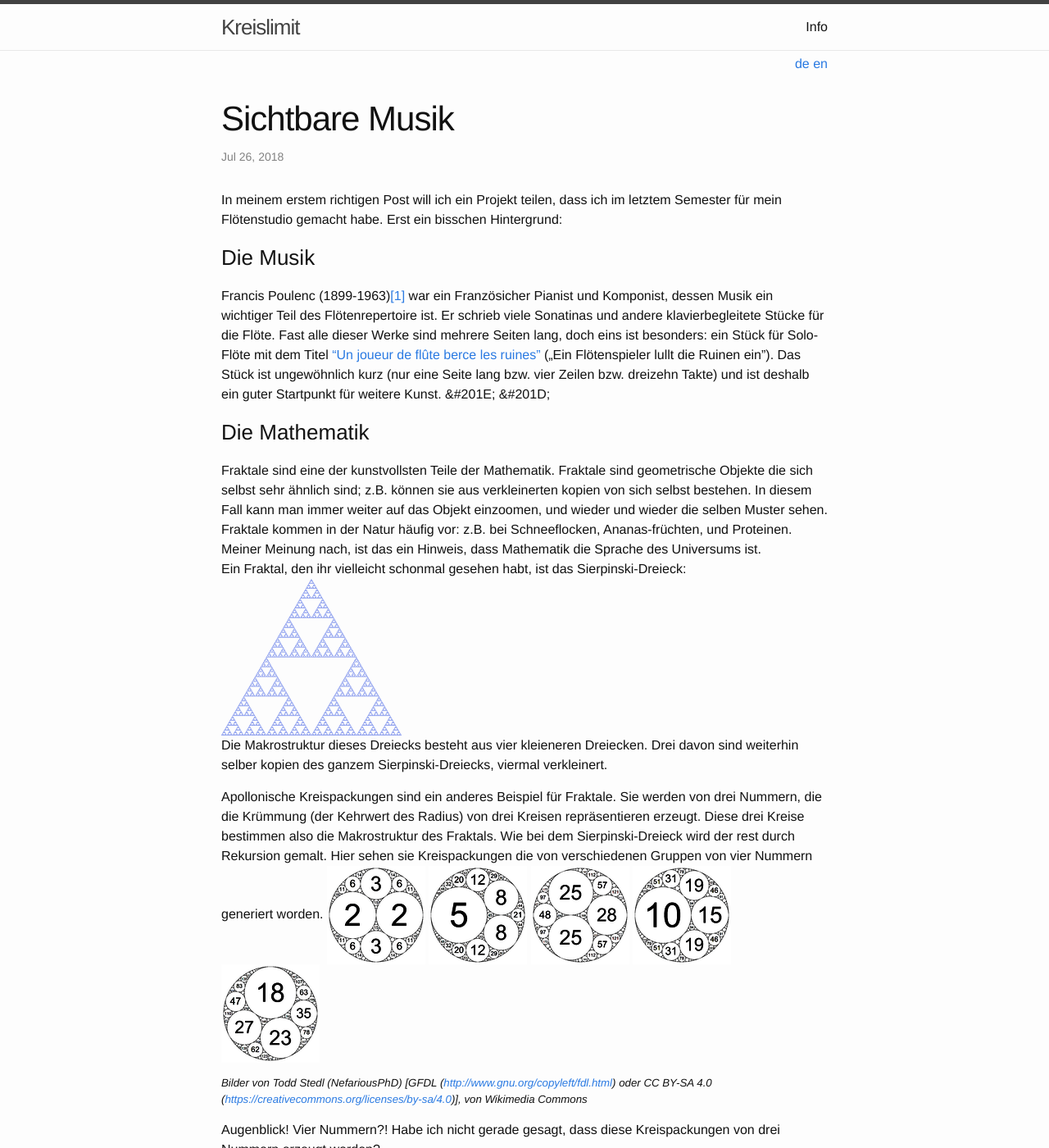
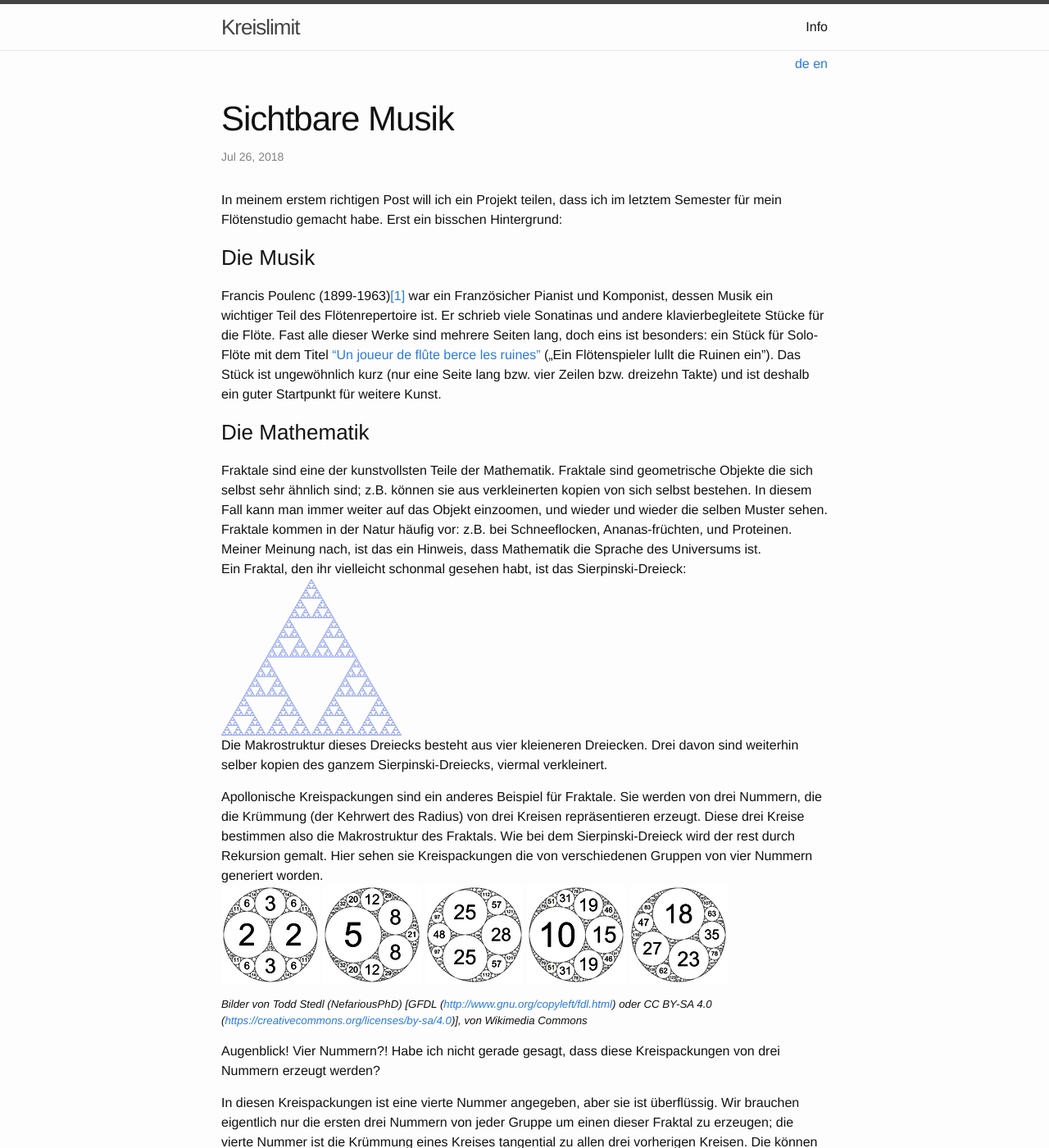
Before and after one commit to nglaeser/minima-site, a Jekyll site: the page built from _posts/2018-07-26-Sichtbare-Musik.md, in a window 1280 px wide and 1400 px high. Shown: the whole window at 82% size. Built offline with Jekyll 4.4.1, drawn with Linux system fonts in a browser that asks for light colours; formulas are drawn with MathJax 3; some of the changed lines change nothing that is shown; some of the changed text lies outside the part shown.

Commit message:
some typos

```diff
--- a/_posts/2018-07-26-Sichtbare-Musik.md
+++ b/_posts/2018-07-26-Sichtbare-Musik.md
@@ -11,8 +11,6 @@
 
 ### Die Musik
 Francis Poulenc (1899-1963)[\[1\]](#references) war ein Französicher Pianist und Komponist, dessen Musik ein wichtiger Teil des Flötenrepertoire ist. Er schrieb viele Sonatinas und andere klavierbegleitete Stücke für die Flöte. Fast alle dieser Werke sind mehrere Seiten lang, doch eins ist besonders: ein Stück für Solo-Flöte mit dem Titel ["Un joueur de flûte berce les ruines"](../../../files/Poulenc.pdf) („Ein Flötenspieler lullt die Ruinen ein”). Das Stück ist ungewöhnlich kurz (nur eine Seite lang bzw. vier Zeilen bzw. dreizehn Takte) und ist deshalb ein guter Startpunkt für weitere Kunst.
-&#201E;
-&#201D;
 
 ### Die Mathematik
 Fraktale sind eine der kunstvollsten Teile der Mathematik. Fraktale sind geometrische Objekte die sich selbst sehr ähnlich sind; z.B. können sie aus verkleinerten kopien von sich selbst bestehen. In diesem Fall kann man immer weiter auf das Objekt einzoomen, und wieder und wieder die selben Muster sehen. Fraktale kommen in der Natur häufig vor: z.B. bei Schneeflocken, Ananas-früchten, und Proteinen. Meiner Meinung nach, ist das ein Hinweis, dass Mathematik die Sprache des Universums ist.
@@ -35,16 +33,16 @@
 \\[k_4 = k_1 + k_2 + k_3 \pm 2\sqrt{k_1k_2+k_2k_3+k_1k_3}\\]
 (Eine detailierte Erklärung finden sie [in diesem Blogeintrag (auf Englisch)](https://euler.genepeer.com/from-herons-formula-to-descartes-circle-theorem).)
 
-Also, wenn wir nur die Nummern (-1, 2, 2) wüssten, könnten wir die vierte Nummer bestimmen:
+Also, wenn wir nur die Nummern (-1, 2, 2) wissen, können wir auch die vierte Nummer bestimmen:
 \\[k_4 = -1 + 2 + 2 \\pm 2(0)\\]
 \\[k_4 = 3\\]
 
-Das wichtige ist dass das ganze Fraktal durch drei Nummern definiert werden kann. (Details, inkl. genau wie sie ihre einene Kreispackung malen können) finden sie in [diesem Englischen wikiHow Artikel](https://www.wikihow.com/Create-an-Apollonian-Gasket).)
+Das wichtige ist dass das ganze Fraktal durch drei Nummern definiert werden kann. (Details, inkl. genau wie sie ihre einene Kreispackung malen können) finden sie in [diesem Englischen wikiHow Artikel](https://www.wikihow.com/Create-an-Apollonian-Gasket).
 
 ### Die Informatik
 Im Internet gibt es viele Programme und Webseiten die ihnen helfen können, euren egeinen Fraktal herzustellen. Eine solche Seite ist Ludger Sandigs [Apollonische Kreispackung Erzeuger](http://lsandig.org/cgi-bin/apollon/index.cgi) und sein [dazugehöriger Blogeintrag](https://lsandig.org/blog/2014/08/apollon-python/). Dies ist eine Online-version von seinem Kommandozeilenprogramm [apollon](https://github.com/lsandig/apollon) auf GitHub dass für diese Projekt benutzt habe.
 
-### Das Coole Teil
+### Der Coole Teil
 Wie gehört das alles zusammen?
 
 Die Idee hinter all diesem war, Poulencs kurze Flötenstück als anfang für ein neues Kunststück zu benutzen. Wegen meinem Interesse an Mathematik wollte ich die Musik in ein Fraktal umwandeln, zum Teil auch weil ich ahnte, dass fast niemand außer Mathematikern denkt, dass Mathe schön sein kann.
```
